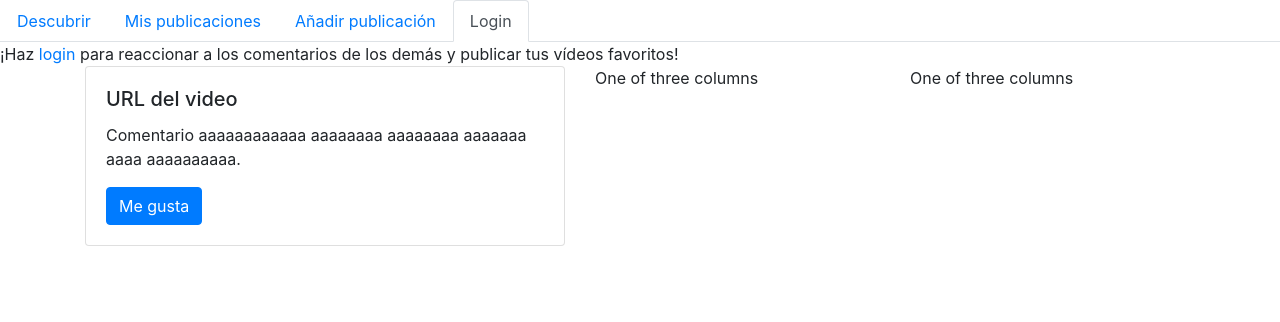
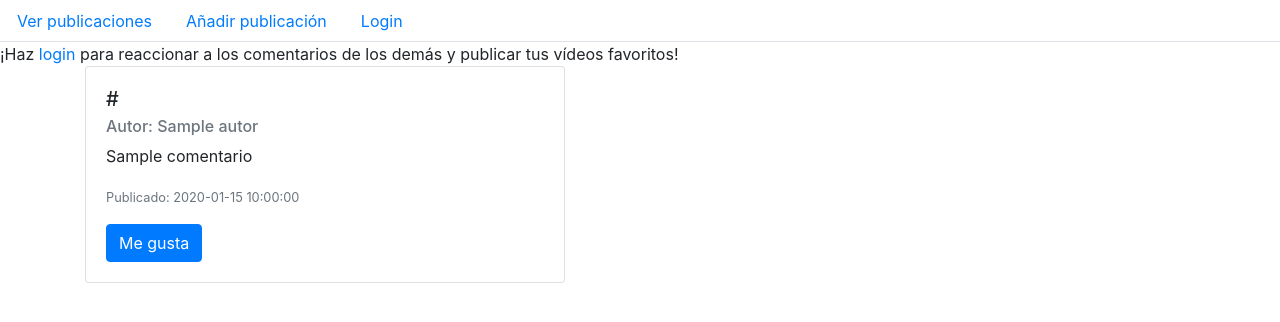
Before and after one commit to bfalonso/whats-new, a Python web app: template templates/index.html in a window 1280 px wide. Shown: the top 322 px of the page. Run offline with Jinja, Linux system fonts and the light colour scheme; the template is opened without the code that fills it: most values are stand-ins (such as "Sample title", 1, 10 or a date in 2020); some libraries are stand-ins or nearby versions.

Commit message:
Adds publication's list

```diff
--- a/app.yaml
+++ b/app.yaml
@@ -12,8 +12,8 @@ handlers:
 - url: /
   script: handlers.main.app
 
-- url: /publicacion/add
-  script: handlers.publicacion.add.app
+- url: /publicaciones/add
+  script: handlers.publicaciones.addPublicacion.app
   login: required
 
 libraries:
--- a/handlers/main.py
+++ b/handlers/main.py
@@ -17,12 +17,15 @@
 import webapp2
 from webapp2_extras import jinja2
 from webapp2_extras.users import users
+from model.publicacion import Publicacion
 
 class MainHandler(webapp2.RequestHandler):
     def get(self):
         user = users.get_current_user()
+        publicaciones = Publicacion.query().order(-Publicacion.fecha)
 
         if user:
+            print(user.email())
             url_user = users.create_logout_url("/")
         else:
             url_user = users.create_login_url("/")
@@ -31,7 +34,8 @@ class MainHandler(webapp2.RequestHandler):
 
         valores = {
             "user": user,
-            "url_user": url_user
+            "url_user": url_user,
+            "publicaciones": publicaciones
         }
 
         self.response.write(jinja.render_template("index.html", **valores))
--- a/model/publicacion.py
+++ b/model/publicacion.py
@@ -1,6 +1,8 @@
+#Publicacion
 from google.appengine.ext import ndb
 
 class Publicacion(ndb.Model):
-    autor = ndb.StringProperty(reequired=True)
+    url = ndb.StringProperty(required=True)
     comentario = ndb.StringProperty(required=True)
+    autor = ndb.StringProperty(required=True)
     fecha = ndb.DateTimeProperty(auto_now_add=True, indexed=True)
--- a/templates/index.html
+++ b/templates/index.html
@@ -1,14 +1,3 @@
-<!--<!DOCTYPE html>
-<html lang="en">
-<head>
-    <meta charset="UTF-8">
-    <title>What's New</title>
-    <link rel="stylesheet" href="https://maxcdn.bootstrapcdn.com/bootstrap/4.0.0/css/bootstrap.min.css" integrity="sha384-Gn5384xqQ1aoWXA+058RXPxPg6fy4IWvTNh0E263XmFcJlSAwiGgFAW/dAiS6JXm" crossorigin="anonymous">
-
-
-
-</head>
-<body>-->
 {% extends "skeleton.html" %}
 {% block content %}
     {% if user %}
@@ -18,23 +7,29 @@
     {% endif %}
     <div class="container" width="200px">
         <div class="row">
-            <div class="col-sm">
-                <div class="card" style="width: 30rem;">
-                    <div class="card-body">
-                        <h5 class="card-title">URL del video</h5>
-                        <p class="card-text">Comentario aaaaaaaaaaaa aaaaaaaa aaaaaaaa aaaaaaa aaaa aaaaaaaaaa.</p>
-                        <a href="#" class="btn btn-primary">Me gusta</a>
+            {% if publicaciones.count() > 0 %}
+                {% for p in publicaciones %}
+                <div class="col-sm">
+                    <div class="card" style="width: 30rem;">
+                        <div class="card-body">
+                            <h5 class="card-title">{{ p.url }}</h5>
+                            <h6 class="card-subtitle mb-2 text-muted">Autor: {{ p.autor }}</h6>
+                            <p class="card-text">{{ p.comentario }}</p>
+                            <p class="card-text"><small class="text-muted">Publicado: {{ p.fecha }}</small></p>
+
+                            {% if user.email() == p.autor %}
+                                <a href="/likes/list?id={{ publicacion.key.urlsafe() }}" class="btn btn-light">Ver likes</a>
+                                <a href="/publicaciones/borra?id={{ publicacion.key.urlsafe() }}" class="btn btn-danger">Borrar</a>
+                            {% else %}
+                                <a href="/likes/darLike" class="btn btn-primary">Me gusta</a>
+                            {% endif %}
+                        </div>
                     </div>
                 </div>
-            </div>
-            <div class="col-sm">
-              One of three columns
-            </div>
-            <div class="col-sm">
-              One of three columns
-            </div>
+                {% endfor %}
+            {% else %}
+                <p><b>Todavía no hay publicaciones. ¡Sé el primero en añadir una!</b></p>
+            {% endif %}
         </div>
     </div>
 {% endblock %}
-<!--</body>
-</html>-->
--- a/templates/skeleton.html
+++ b/templates/skeleton.html
@@ -16,17 +16,14 @@
 <body>
     <ul class="nav nav-tabs">
       <li class="nav-item">
-        <a class="nav-link" href="#">Descubrir</a>
+        <a class="nav-link" href="/">Ver publicaciones</a>
       </li>
       <li class="nav-item">
-        <a class="nav-link" href="#">Mis publicaciones</a>
-      </li>
-      <li class="nav-item">
-        <a class="nav-link" href="#">Añadir publicación</a>
+        <a class="nav-link" href="/publicaciones/add">Añadir publicación</a>
       </li>
       <li class="nav-item">
           {% if not user %}
-            <a class="nav-link active" href={{url_user}}>Login</a>
+            <a class="nav-link" href={{url_user}}>Login</a>
           {% else %}
             <a class="nav-link disabled" href={{url_user}}>Logout</a>
           {% endif %}
```
Also changed, not shown: model/__init__.py (added), 3 other files.
